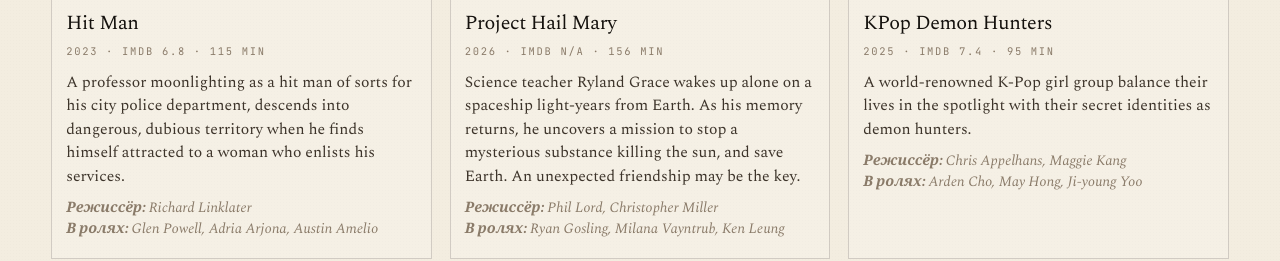
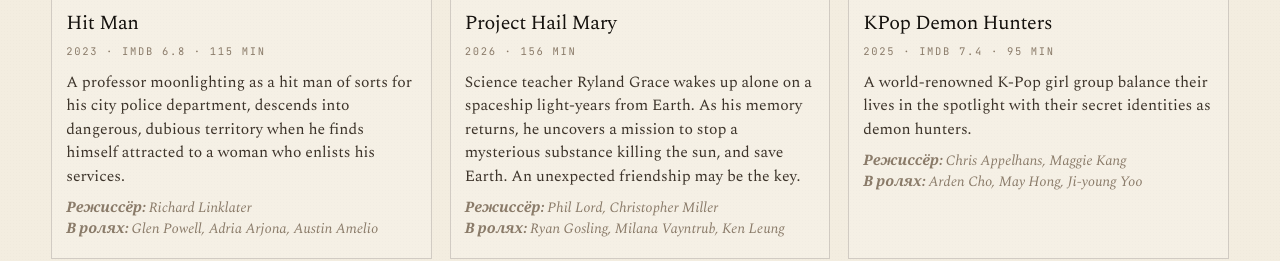
Before and after one commit to alexzavalny/zavalny_com, a Jekyll site: the page built from movies.md, in a window 1280 px wide and 900 px high, scrolled down 10982 px, cut to the strip 216-477 px from the top of the window. Built offline with Jekyll 4.4.1, drawn with Linux system fonts in a browser that asks for light colours.

Commit message:
Update movies from Obsidian

```diff
--- a/movies.md
+++ b/movies.md
@@ -341,7 +341,7 @@
     <img class="movie-card__poster" src="https://m.media-amazon.com/images/M/MV5BNTkwNzJiYTctNzI3NC00NjE1LTlhYjktY2Q5MTdmMWFmNzcxXkEyXkFqcGc@._V1_SX300.jpg" alt="Project Hail Mary" loading="lazy">
     <div class="movie-card__body">
       <h2>Project Hail Mary</h2>
-      <p class="movie-card__meta">2026 · IMDb N/A · 156 min</p>
+      <p class="movie-card__meta">2026 · 156 min</p>
       <p class="movie-card__plot">Science teacher Ryland Grace wakes up alone on a spaceship light-years from Earth. As his memory returns, he uncovers a mission to stop a mysterious substance killing the sun, and save Earth. An unexpected friendship may be the key.</p>
       <p class="movie-card__credits"><strong>Режиссёр:</strong> Phil Lord, Christopher Miller<br><strong>В ролях:</strong> Ryan Gosling, Milana Vayntrub, Ken Leung</p>
     </div>
```
